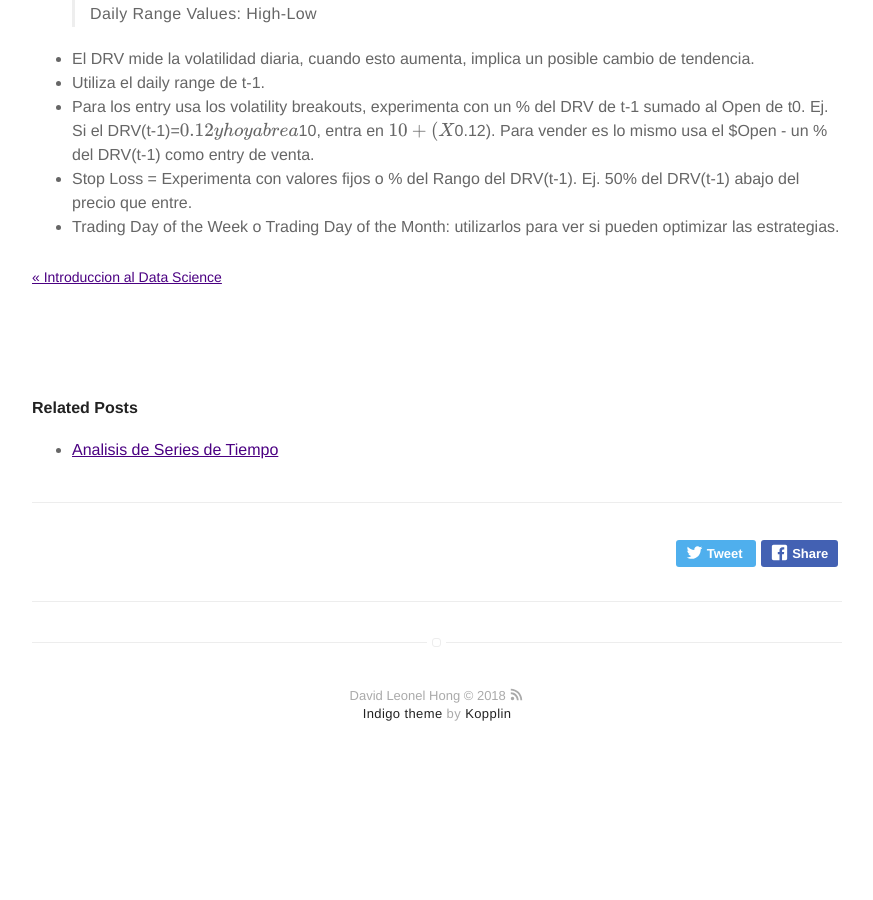
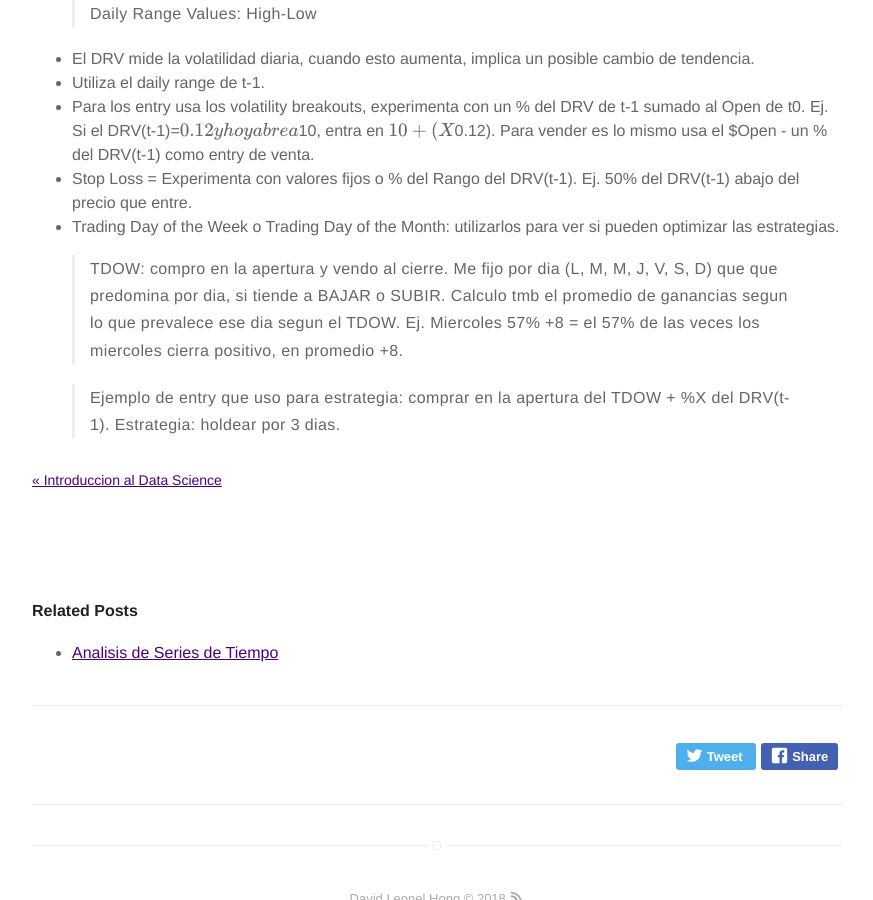
Before and after one commit to davidleonelhong/davidleonelhong.github.io, a Jekyll site: the page built from _posts/2018-09-19-Long Term-Secrets-to-Short Term-Trading.md, in a window 1280 px wide and 900 px high, scrolled down 1171 px. Shown: the whole window, without its empty margins (203-1076 px from the left). Built offline with Jekyll 4.4.1, drawn with Linux system fonts in a browser that asks for light colours; formulas are drawn with MathJax 3; a script that is not in the unit is left out; before the commit the page ends 1956 px from its top, so only the background shows below that.

Commit message:
Update 2018-09-19-Long Term-Secrets-to-Short Term-Trading.md

```diff
--- a/_posts/2018-09-19-Long Term-Secrets-to-Short Term-Trading.md
+++ b/_posts/2018-09-19-Long Term-Secrets-to-Short Term-Trading.md
@@ -45,3 +45,7 @@ description: Resumen del libro
 * Para los entry usa los volatility breakouts, experimenta con un % del DRV de t-1 sumado al Open de t0. Ej. Si el DRV(t-1)=$0.12 y hoy abre a $10, entra en $10+(X% de $0.12). Para vender es lo mismo usa el $Open - un % del DRV(t-1) como entry de venta.
 * Stop Loss = Experimenta con valores fijos o % del Rango del DRV(t-1). Ej. 50% del DRV(t-1) abajo del precio que entre.
 * Trading Day of the Week o Trading Day of the Month: utilizarlos para ver si pueden optimizar las estrategias.
+
+> TDOW: compro en la apertura y vendo al cierre. Me fijo por dia (L, M, M, J, V, S, D) que que predomina por dia, si tiende a BAJAR o SUBIR. Calculo tmb el promedio de ganancias segun lo que prevalece ese dia segun el TDOW. Ej. Miercoles 57% +8 = el 57% de las veces los miercoles cierra positivo, en promedio +8.
+
+> Ejemplo de entry que uso para estrategia: comprar en la apertura del TDOW + %X del DRV(t-1). Estrategia: holdear por 3 dias.
```
